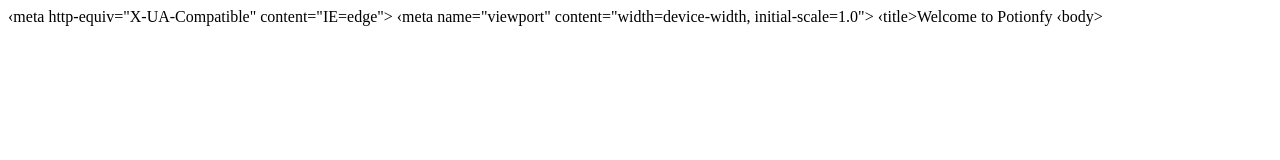
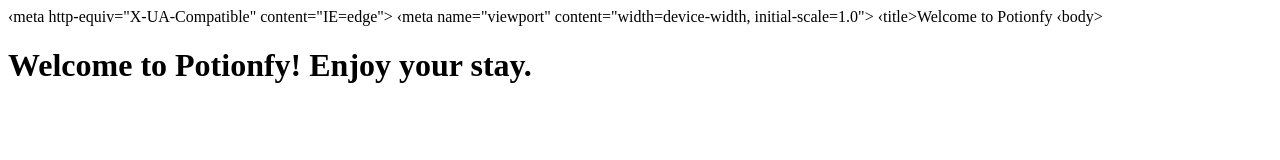
Before and after one commit to AlessandroBruzzo/potionfy, a plain HTML site: page index.html in a window 1280 px wide. Drawn offline with Linux system fonts and the light colour scheme.

Commit message:
Add landing message. #1

```diff
--- a/index.html
+++ b/index.html
@@ -1,9 +1,12 @@
 <!DOCTYPE html>
 <html lang="en">
 <head>
-<meta charset="UTF-8">
-‹meta http-equiv="X-UA-Compatible" content="IE=edge"> ‹meta name="viewport" content="width=device-width, initial-scale=1.0">
-‹title>Welcome to Potionfy</title>
+	<meta charset="UTF-8">
+	‹meta http-equiv="X-UA-Compatible" content="IE=edge">
+	‹meta name="viewport" content="width=device-width, initial-scale=1.0">
+	‹title>Welcome to Potionfy</title>
 </head>
-‹body> </body>
+‹body>
+	<h1>Welcome to Potionfy! Enjoy your stay.</h1>
+</body>
 </html>
```
